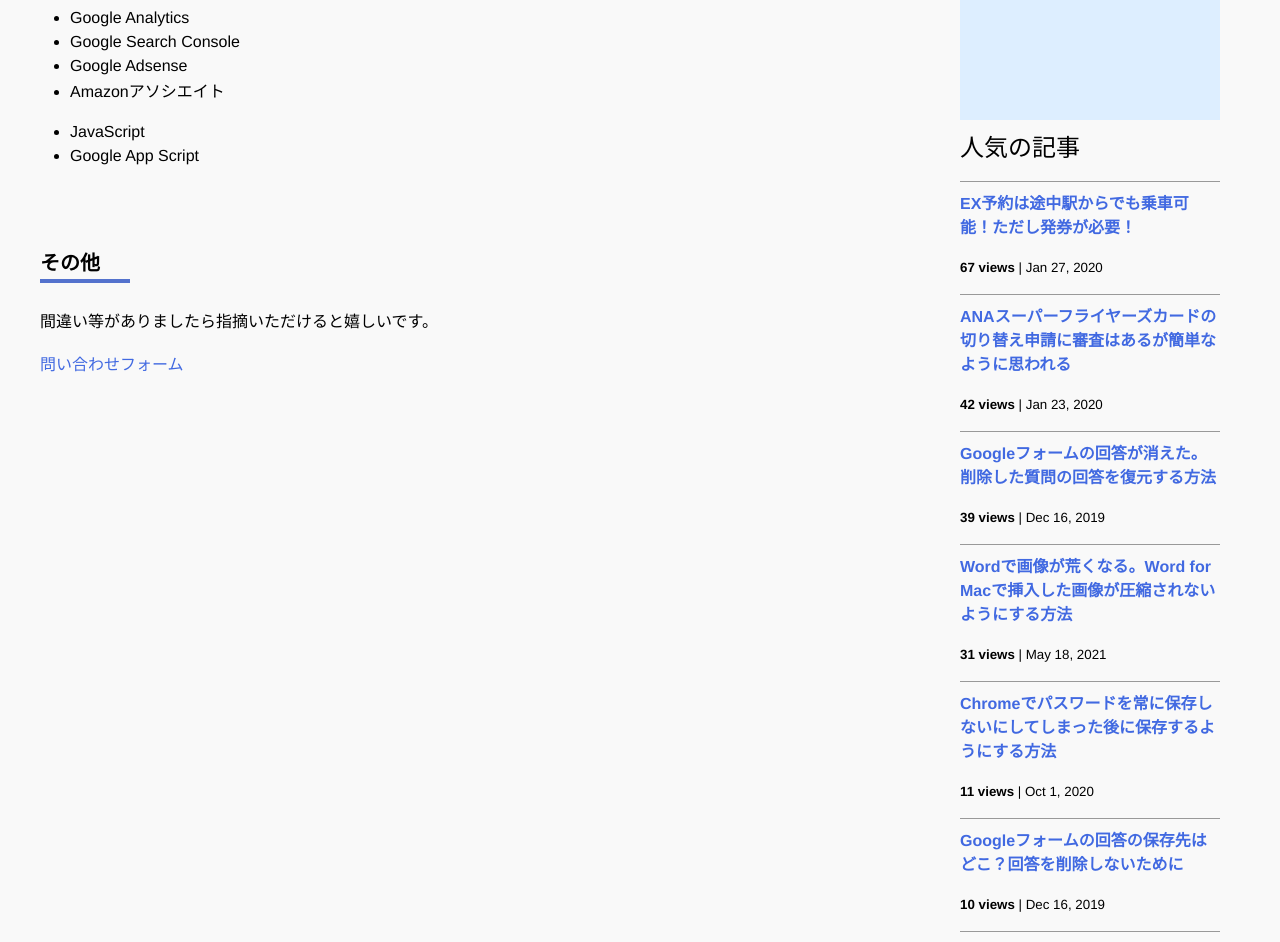
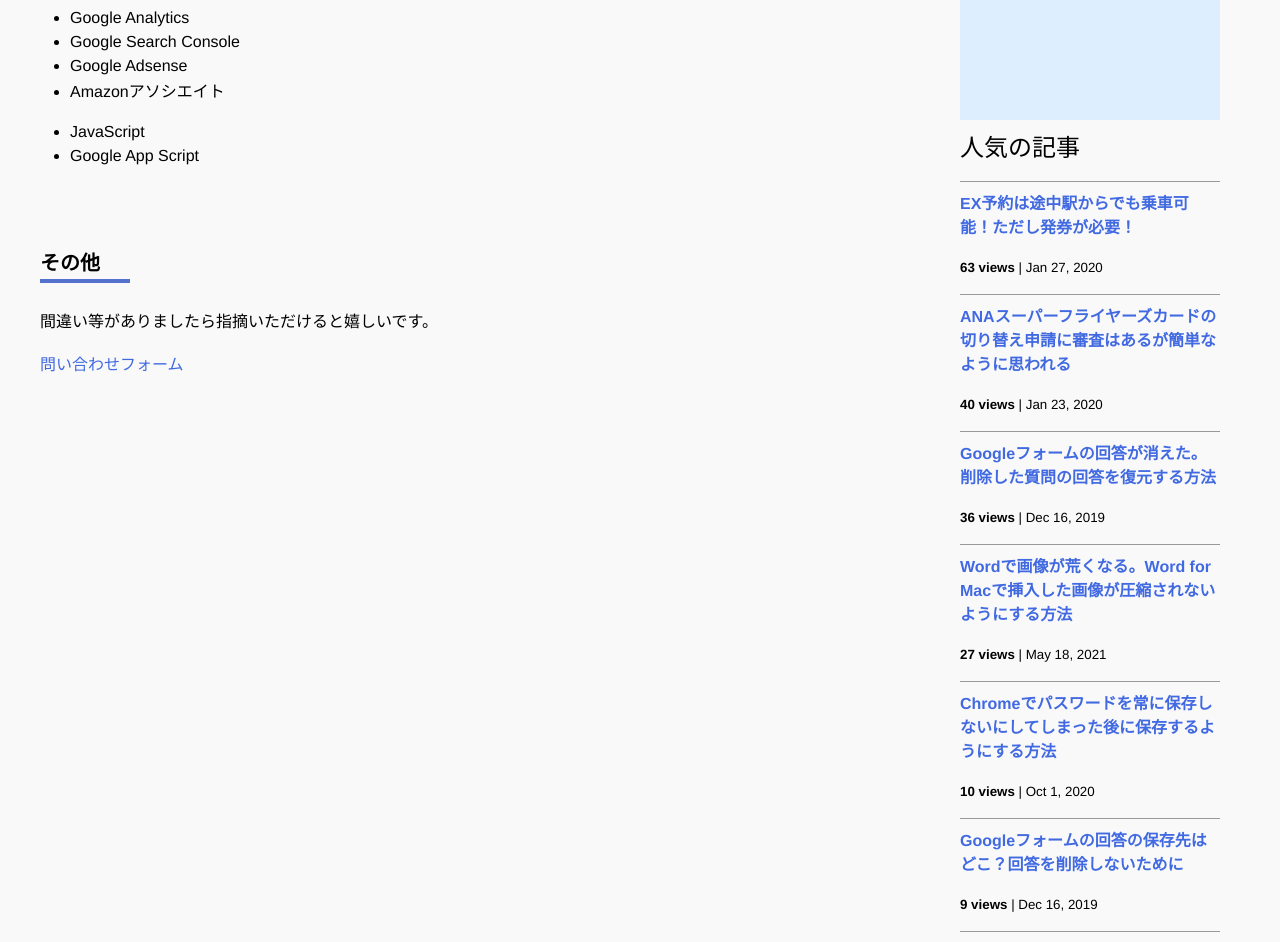
Before and after one commit to iwanaminami/shoyaiwaname, a Jekyll site: the page built from about.markdown, in a window 1280 px wide and 1400 px high, scrolled down 693 px. Shown: the top 942 px of the window. Built offline with Jekyll 4.4.1, drawn with Linux system fonts in a browser that asks for light colours; nearby versions of some CDN libraries; comment, search, counter and statistics services are not loaded.

Commit message:
chore(ga): update _data/popularposts.yml 20260316-0052

```diff
--- a/_data/popularposts.yml
+++ b/_data/popularposts.yml
@@ -1,17 +1,17 @@
 side:
-  - view: 67
+  - view: 63
     url: "/2020/01/27/ex-rideontheway.html"
-  - view: 42
+  - view: 40
     url: "/2020/01/23/sfc-judge.html"
-  - view: 39
+  - view: 36
     url: "/2019/12/16/restore-googleform.html"
-  - view: 31
+  - view: 27
     url: "/2021/05/18/image-compression-word.html"
   - view: 17
     url: "/"
-  - view: 11
+  - view: 10
     url: "/2020/10/01/googlepassword.html"
-  - view: 10
+  - view: 9
     url: "/2019/12/16/googleform-answers.html"
   - view: 8
     url: "/2020/01/23/sfcgold.html"
```
